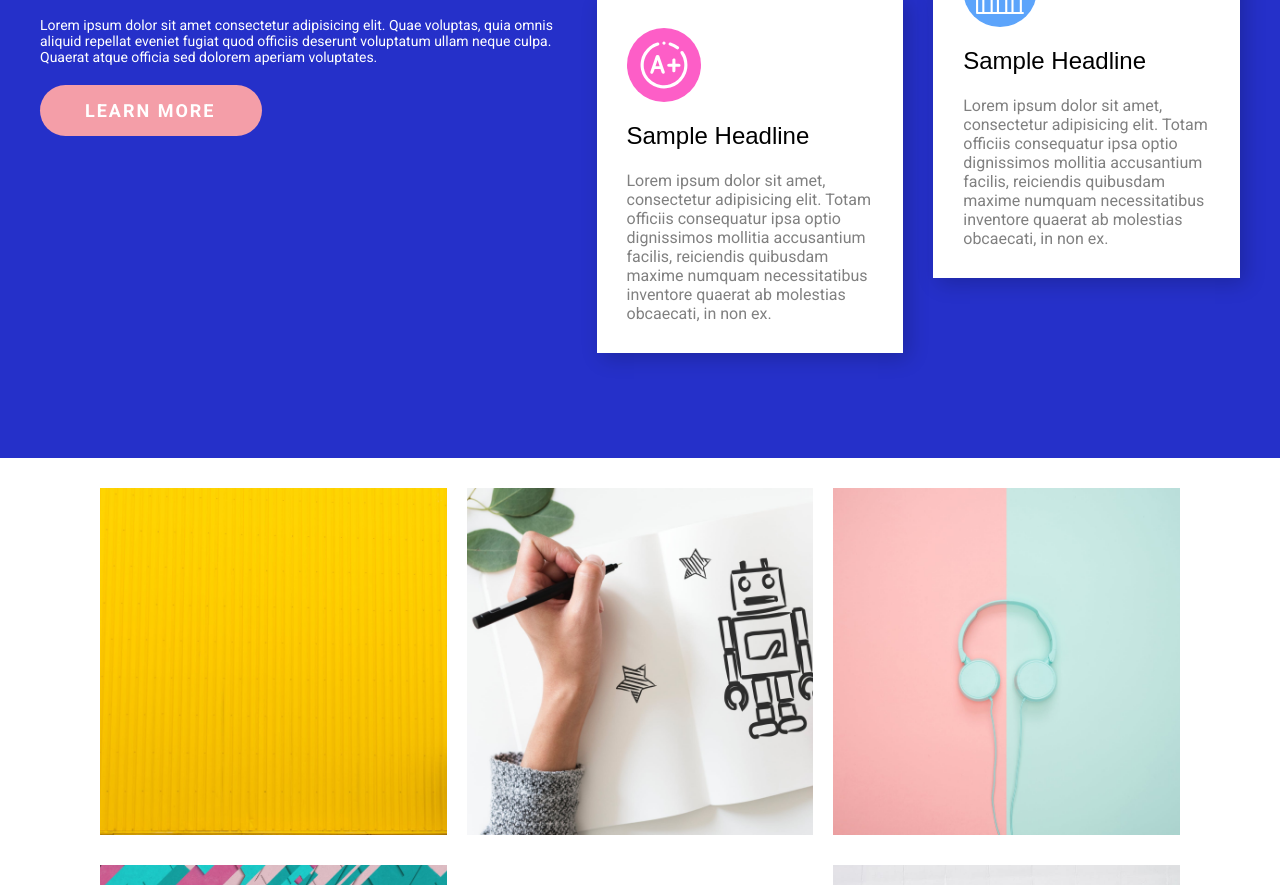
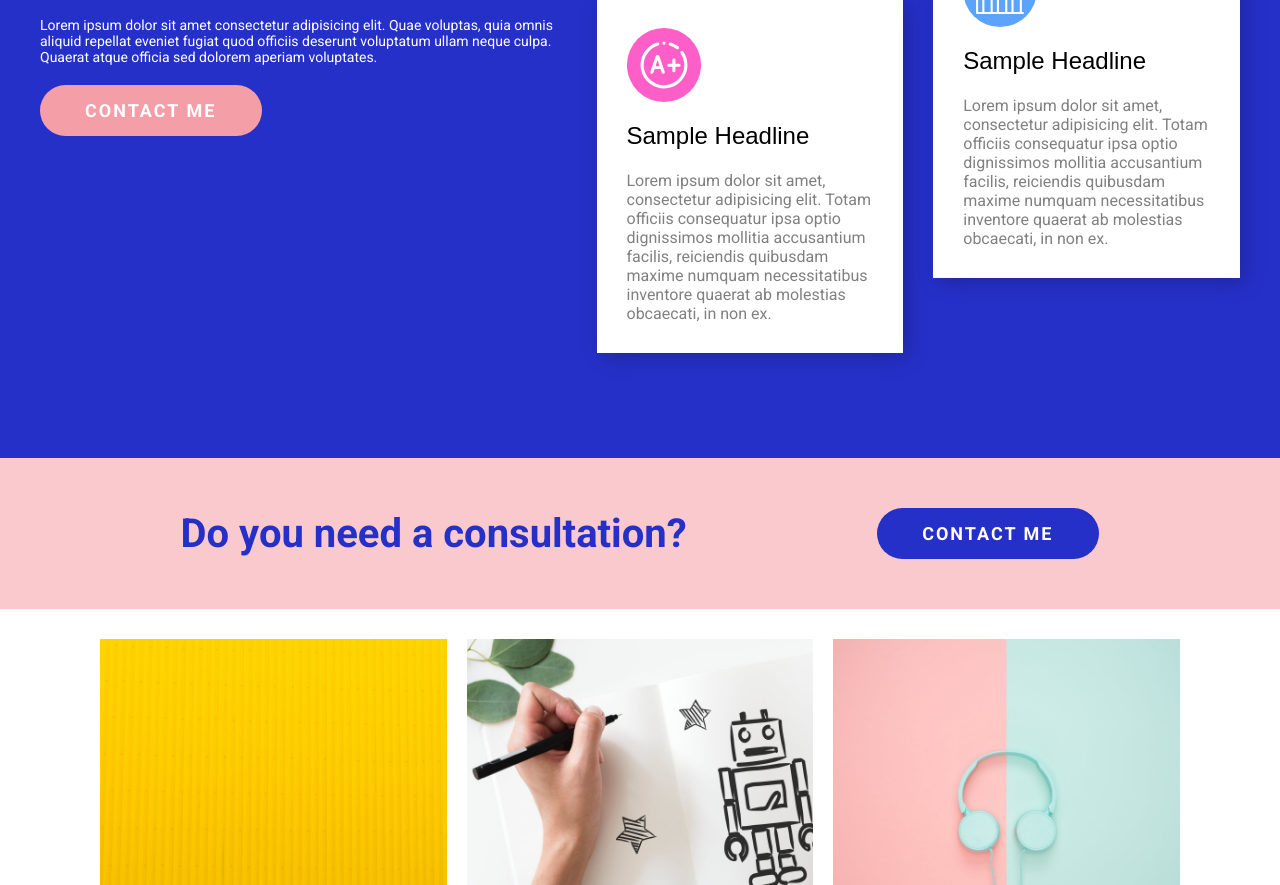
Before and after one commit to SHUNTR/Kathryn, a plain HTML site: page index.html in a window 1280 px wide. Shown: the part 1456-2341 px from the top of the page. Drawn offline with nearby package versions, Linux system fonts and the light colour scheme; some packages are replaced by stand-ins of ours; a script that the page names is missing.

Commit message:
consultation

```diff
--- a/assets/css/main.css
+++ b/assets/css/main.css
@@ -170,7 +170,7 @@ width: 45%;
   font-size: 60px;
     font-weight: 700;
 }
-.about-my-doing__btn{
+.about-my-doing__btn,.consultation__btn{
   border-style: none;
   font-weight: 700;
   text-transform: uppercase;
@@ -185,7 +185,7 @@ width: 45%;
   cursor: pointer;
   transition: .3s;
 }
-.about-my-doing__btn:hover{
+.about-my-doing__btn:hover,.consultation__btn:hover{
   transform: scale(1.1,1.1);
   border-radius: 5px
 }
@@ -275,3 +275,26 @@ font-weight: bold;
   box-shadow: 5px 5px 20px 0 rgba(0, 0, 0, 0.2);
   transform: scale(1.05,1.05);
 }
+
+
+.consultation__btn{
+  background-color:#2530c9;
+  margin-right: 0;
+}
+.consultation__text{
+  color: #2530c9;
+  font-weight: bold;
+  font-size: 40px;
+}
+.consultation{
+  padding-top: 50px;
+  padding-bottom: 50px;
+  background-color: #f9c9ce
+}
+.consultation__container{
+  display: flex;
+  gap: 50px;
+  align-items: center;
+  width: 100%;
+  justify-content: space-evenly;
+}
--- a/index.html
+++ b/index.html
@@ -71,7 +71,7 @@
             <p class="about-my-doing__text">
               Lorem ipsum dolor sit amet consectetur adipisicing elit. Quae voluptas, quia omnis aliquid repellat eveniet fugiat quod officiis deserunt voluptatum ullam neque culpa. Quaerat atque officia sed dolorem aperiam voluptates.
             </p>
-            <button type="button" class="about-my-doing__btn">LEARN MORE</button>
+            <a class="about-my-doing__btn">Contact me</a>
         </div>
         <div class="about-my-doing__block">
             <div class="about-my-doing__element element">
@@ -120,6 +120,14 @@
               </p>
             </div>
         </div>
+      </div>
+    </section>
+    <section class="consultation">
+      <div class="container consultation__container">
+        <p class="consultation__text">
+          Do you need a consultation?
+        </p>
+        <a href="" class="consultation__btn">Contact me</a>
       </div>
     </section>
     <section class="portfolio">
```
